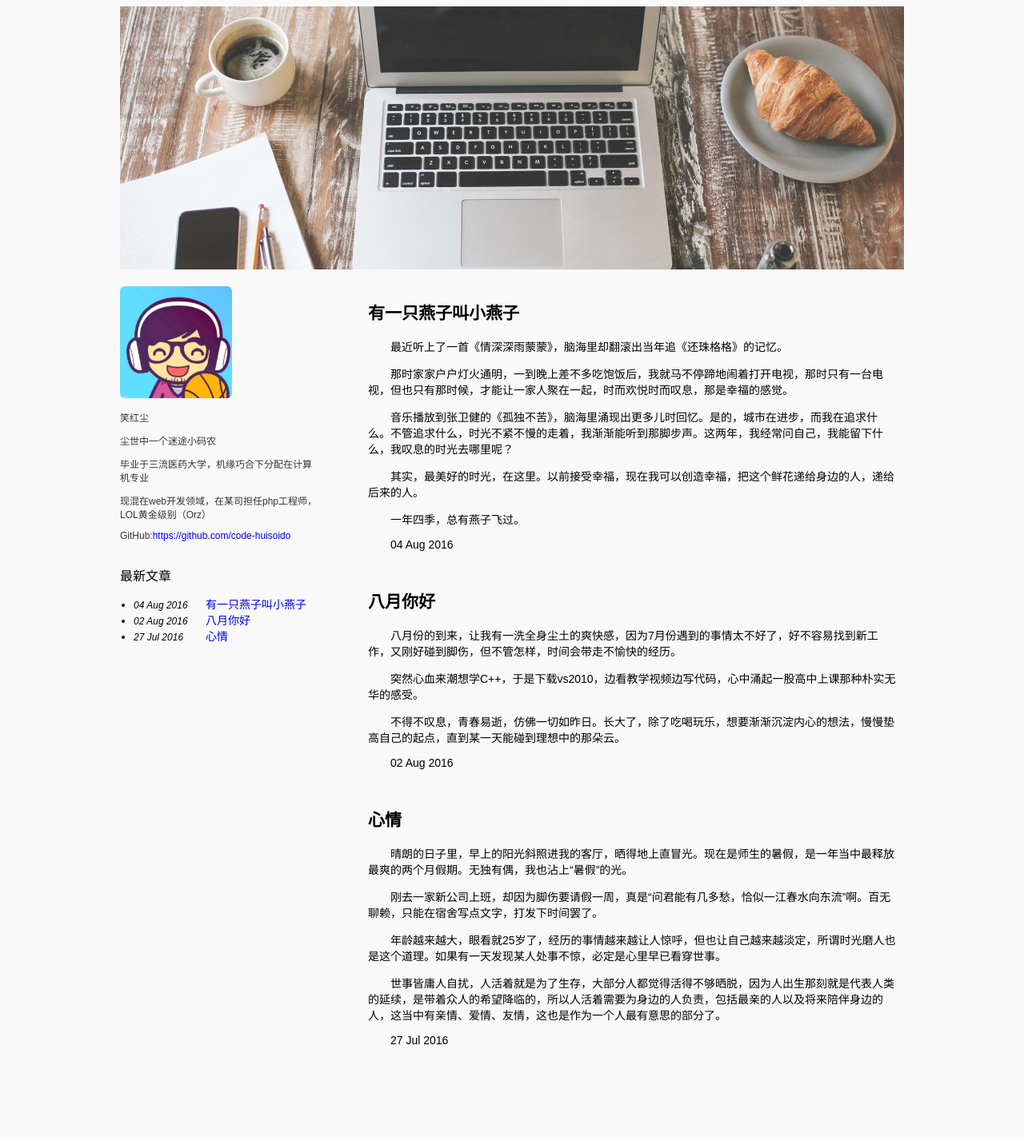
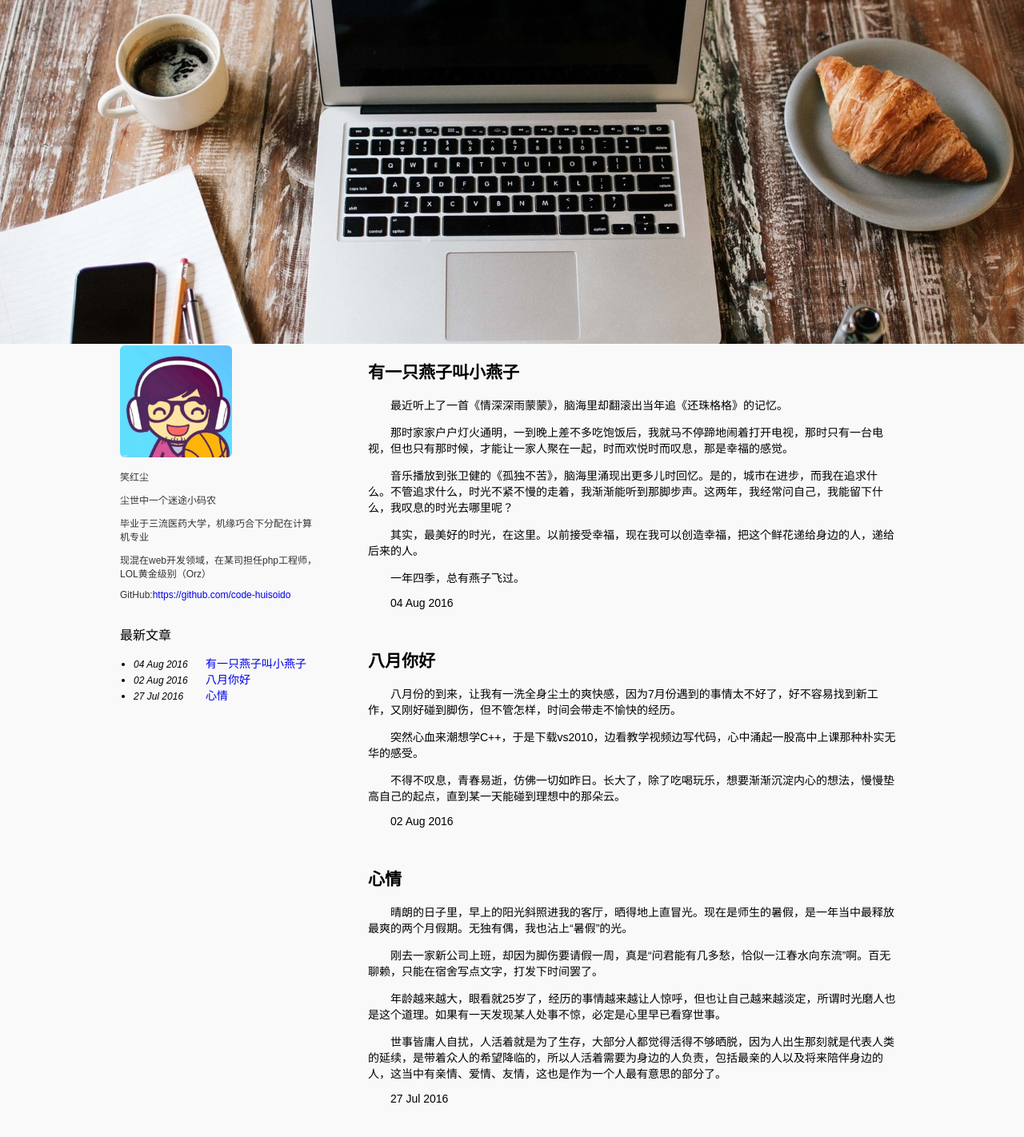
Before and after one commit to code-huisoido/myblog, a Jekyll site: the page built from index.html, in a window 1280 px wide. Shown: the whole page at 80% size. Built offline with Jekyll 4.4.1, drawn with Linux system fonts in a browser that asks for light colours; before the commit the page ends 1349 px from its top, so only the background shows below that.

Commit message:
modified css

```diff
--- a/css/page.css
+++ b/css/page.css
@@ -4,6 +4,10 @@ html{
 	margin:0;
 	padding:0;
 	background: rgb(249, 249, 249) none repeat scroll 0 0;
+}
+body{
+	margin:0;
+	padding:0;
 }
 html a{
 	text-decoration: none;
@@ -21,14 +25,12 @@ img{
 }
 
 .banner{
-	height: 350px;
     margin: 0 auto;
     text-align: center;
-    width: 980px;
+    width: 100%;
 }
 .banner img{
 	background-repeat: no-repeat;
-    opacity: 0.8;
     width: 100%;
 }
 
```
